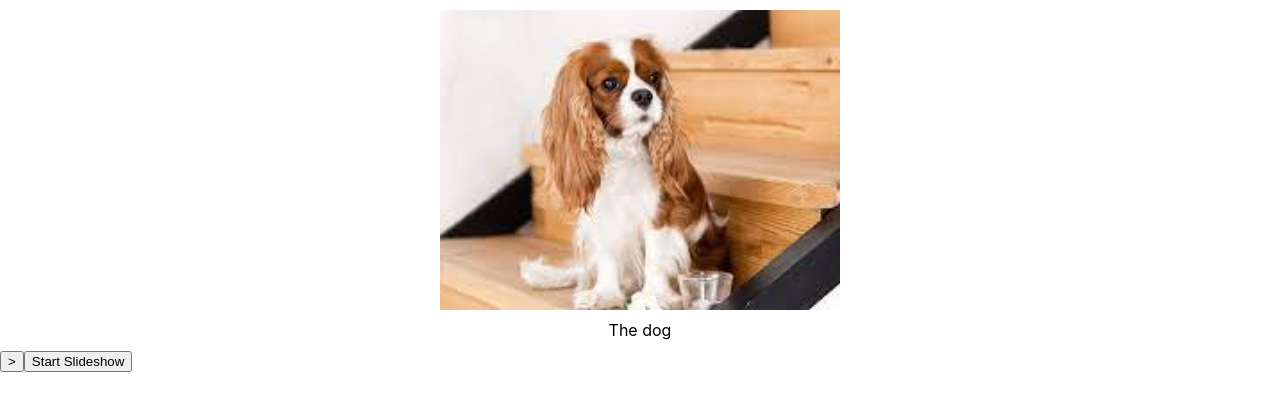
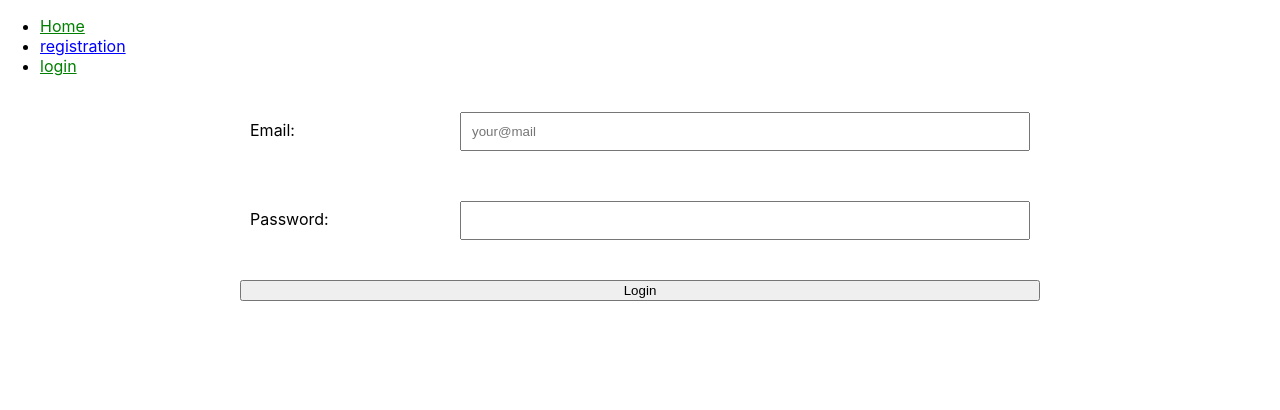
Before and after one commit to RomanBilbas/React-homework2, a React (Create React App) app: page /login in a window 1280 px wide. Shown: the top 410 px of the page. Built offline with nearby package versions, Linux system fonts and the light colour scheme; no server answers.

Commit message:
Add Formik

```diff
--- a/package.json
+++ b/package.json
@@ -7,13 +7,17 @@
     "@testing-library/react": "^13.4.0",
     "@testing-library/user-event": "^13.5.0",
     "classnames": "^2.3.2",
+    "formik": "^2.4.5",
+    "query-string": "^8.1.0",
     "react": "^18.2.0",
     "react-dom": "^18.2.0",
     "react-icons": "^4.12.0",
     "react-router-dom": "^5.3.4",
     "react-scripts": "5.0.1",
+    "react-spinners": "^0.13.8",
     "sass": "^1.69.6",
-    "web-vitals": "^2.1.4"
+    "web-vitals": "^2.1.4",
+    "yup": "^1.3.3"
   },
   "scripts": {
     "start": "react-scripts start",
--- a/src/App.css
+++ /dev/null
@@ -1,38 +0,0 @@
-.App {
-  text-align: center;
-}
-
-.App-logo {
-  height: 40vmin;
-  pointer-events: none;
-}
-
-@media (prefers-reduced-motion: no-preference) {
-  .App-logo {
-    animation: App-logo-spin infinite 20s linear;
-  }
-}
-
-.App-header {
-  background-color: #282c34;
-  min-height: 100vh;
-  display: flex;
-  flex-direction: column;
-  align-items: center;
-  justify-content: center;
-  font-size: calc(10px + 2vmin);
-  color: white;
-}
-
-.App-link {
-  color: #61dafb;
-}
-
-@keyframes App-logo-spin {
-  from {
-    transform: rotate(0deg);
-  }
-  to {
-    transform: rotate(360deg);
-  }
-}
--- a/src/App.js
+++ b/src/App.js
@@ -1,12 +1,45 @@
-import "./App.css";
+import {
+  BrowserRouter as Router,
+  Route,
+  Switch,
+  NavLink,
+} from "react-router-dom";
+import CreateAccount from "./Components/FormikForm/Registration/CreateAccount";
+import loginAccount from "./Components/FormikForm/login/loginAccount";
 
-import SliderUseEffect from "./Components/Slider/SliderUseEffect";
-
+const navLinkStyle = (IsActive) => ({ color: IsActive ? "green" : "blue" });
 function App() {
   return (
-    <>
-      <SliderUseEffect />
-    </>
+    <Router>
+      <nav>
+        <ul>
+          <li>
+            {" "}
+            <NavLink style={navLinkStyle} to="/">
+              Home
+            </NavLink>
+          </li>
+          <li>
+            {" "}
+            <NavLink style={navLinkStyle} to="/registration">
+              registration
+            </NavLink>
+          </li>
+          <li>
+            {" "}
+            <NavLink style={navLinkStyle} to="/login">
+              login
+            </NavLink>
+          </li>
+        </ul>
+      </nav>
+      <Switch>
+        <Route path="/registration" component={CreateAccount} />
+      </Switch>
+      <Switch>
+        <Route path="/login" component={loginAccount} />
+      </Switch>
+    </Router>
   );
 }
 
--- /dev/null
+++ b/src/Components/FormikForm/CHEMA/validation.js
@@ -0,0 +1,30 @@
+import * as yup from "yup";
+
+export const USER_CONTACTS_VALIDATION_SCHEMA = yup.object({
+  userName: yup
+    .string()
+    .min(2)
+    .max(64)
+    .matches(/^[A-Z][a-z]*$/)
+    .required(),
+  surName: yup
+    .string()
+    .min(2)
+    .max(64)
+    .matches(/^[A-Z][a-z]*$/)
+    .required(),
+  email: yup.string().email().required(),
+  password: yup
+    .string()
+    .matches(/^(?=.*[A-Z].*)(?=.*[a-z].*)(?=.*\d.*)(?=.*[!#%._].*).{8,16}$/)
+    .required(),
+  age: yup.date().max(new Date()),
+});
+
+export const LOGIN_CONTACTS_VALIDATION_CHEMA = yup.object({
+  email: yup.string().email().required(),
+  password: yup
+    .string()
+    .matches(/^(?=.*[A-Z].*)(?=.*[a-z].*)(?=.*\d.*)(?=.*[!#%._].*).{8,16}$/)
+    .required(),
+});
--- /dev/null
+++ b/src/Components/FormikForm/Registration/CreateAccount.jsx
@@ -0,0 +1,125 @@
+import { Form, Formik, Field, ErrorMessage } from "formik";
+import { USER_CONTACTS_VALIDATION_SCHEMA } from "../CHEMA/validation";
+import styles from "./formik.module.scss";
+import classNames from "classnames";
+function CreateAccount() {
+  const initialValues = {
+    userName: "",
+    surName: "",
+    email: "",
+    age: "",
+    password: "",
+  };
+  const handleSubmit = (values, formikBag) => {
+    formikBag.resetForm();
+  };
+
+  return (
+    <>
+      <Formik
+        initialValues={initialValues}
+        onSubmit={handleSubmit}
+        validationSchema={USER_CONTACTS_VALIDATION_SCHEMA}
+      >
+        {(formikProps) => {
+          const userNameClassNames = classNames(styles.input, {
+            [styles.valid]:
+              formikProps.touched.userName && !formikProps.errors.userName,
+            [styles.invalid]:
+              formikProps.touched.userName && formikProps.errors.userName,
+          });
+          const surNameClassNames = classNames(styles.input, {
+            [styles.valid]:
+              formikProps.touched.surName && !formikProps.errors.surName,
+            [styles.invalid]:
+              formikProps.touched.surName && formikProps.errors.surName,
+          });
+          const emailClassNames = classNames(styles.input, {
+            [styles.valid]:
+              formikProps.touched.email && !formikProps.errors.email,
+            [styles.invalid]:
+              formikProps.touched.email && formikProps.errors.email,
+          });
+          const ageClassNames = classNames(styles.input, {
+            [styles.valid]: formikProps.touched.age && !formikProps.errors.age,
+            [styles.invalid]: formikProps.touched.age && formikProps.errors.age,
+          });
+          return (
+            <Form className={styles.form}>
+              <label>
+                <span>Name:</span>
+                <Field
+                  className={userNameClassNames}
+                  type="text"
+                  name="userName"
+                  placeholder="Name"
+                  autoFocus
+                />
+                <ErrorMessage
+                  name="userName"
+                  className={styles.error}
+                  component="span"
+                />
+              </label>
+              <label>
+                <span>Sur Name:</span>
+                <Field
+                  className={surNameClassNames}
+                  type="text"
+                  name="surName"
+                  placeholder="Your surnamee"
+                />
+                <ErrorMessage
+                  name="surName"
+                  className={styles.error}
+                  component="span"
+                />
+              </label>
+              <label>
+                <span>Email:</span>
+                <Field
+                  className={emailClassNames}
+                  type="email"
+                  name="email"
+                  placeholder="your@mail"
+                />
+                <ErrorMessage
+                  name="email"
+                  className={styles.error}
+                  component="span"
+                />
+              </label>
+              <label>
+                <span>Age:</span>
+                <Field className={ageClassNames} type="date" name="age" />
+                <ErrorMessage
+                  name="age"
+                  className={styles.error}
+                  component="span"
+                />
+              </label>
+              <label>
+                <span>Password:</span>
+                <Field
+                  className={styles.input}
+                  type="password"
+                  name="password"
+                />
+
+                <ErrorMessage
+                  name="password"
+                  className={styles.error}
+                  component="span"
+                />
+              </label>
+
+              <button type="submit">Add</button>
+            </Form>
+          );
+        }}
+      </Formik>
+    </>
+  );
+}
+
+export default CreateAccount;
--- /dev/null
+++ b/src/Components/FormikForm/Registration/formik.module.scss
@@ -0,0 +1,35 @@
+.form {
+  display: flex;
+  flex-direction: column;
+  max-width: 800px;
+
+  width: 100%;
+  margin: 0 auto;
+  padding: 10px;
+  background-image: url("https://images.prom.ua/1065621053_w600_h600_1065621053.jpg");
+
+  label {
+    display: flex;
+    justify-content: space-between;
+    align-items: baseline;
+    padding: 10px;
+    margin-bottom: 30px;
+    position: relative;
+  }
+}
+.error {
+  position: absolute;
+  top: 100%;
+  right: 0;
+  color: red;
+}
+.input {
+  padding: 10px;
+  width: 70%;
+}
+.valid {
+  background-color: aquamarine;
+}
+.invalid {
+  background-color: coral;
+}
--- /dev/null
+++ b/src/Components/FormikForm/login/login.module.scss
@@ -0,0 +1,33 @@
+.form {
+  display: flex;
+  flex-direction: column;
+  max-width: 800px;
+  width: 100%;
+  margin: 0 auto;
+  padding: 10px;
+
+  label {
+    display: flex;
+    justify-content: space-between;
+    align-items: baseline;
+    padding: 10px;
+    margin-bottom: 30px;
+    position: relative;
+  }
+}
+.error {
+  position: absolute;
+  top: 100%;
+  right: 0;
+  color: red;
+}
+.input {
+  padding: 10px;
+  width: 70%;
+}
+.valid {
+  background-color: aquamarine;
+}
+.invalid {
+  background-color: coral;
+}
--- /dev/null
+++ b/src/Components/FormikForm/login/loginAccount.jsx
@@ -0,0 +1,64 @@
+import { Form, Formik, Field, ErrorMessage } from "formik";
+import { LOGIN_CONTACTS_VALIDATION_CHEMA } from "../CHEMA/validation";
+import classNames from "classnames";
+import styles from "./login.module.scss";
+
+function loginAccount() {
+  const initialValues = {
+    email: "",
+    password: "",
+  };
+  const handleSubmit = (values, formikBag) => {
+    console.log(values);
+    formikBag.reserForm();
+  };
+  return (
+    <Formik
+      initialValues={initialValues}
+      onSubmit={handleSubmit}
+      validationSchema={LOGIN_CONTACTS_VALIDATION_CHEMA}
+    >
+      {(formikProps) => {
+        const emailClassNames = classNames(styles.input, {
+          [styles.valid]:
+            formikProps.touched.email && !formikProps.errors.email,
+          [styles.invalid]:
+            formikProps.touched.email && formikProps.errors.email,
+        });
+
+        return (
+          <Form className={styles.form}>
+            <label>
+              <span>Email:</span>
+              <Field
+                className={emailClassNames}
+                type="email"
+                name="email"
+                placeholder="your@mail"
+              />
+              <ErrorMessage
+                name="email"
+                className={styles.error}
+                component="span"
+              />
+            </label>
+            <label>
+              <span>Password:</span>
+              <Field className={styles.input} type="password" name="password" />
+
+              <ErrorMessage
+                name="password"
+                className={styles.error}
+                component="span"
+              />
+            </label>
+
+            <button type="submit">Login</button>
+          </Form>
+        );
+      }}
+    </Formik>
+  );
+}
+
+export default loginAccount;
```
Also changed, not shown: src/App.module.css (added), 1 other file (tests, documents, lock files or other folders).
